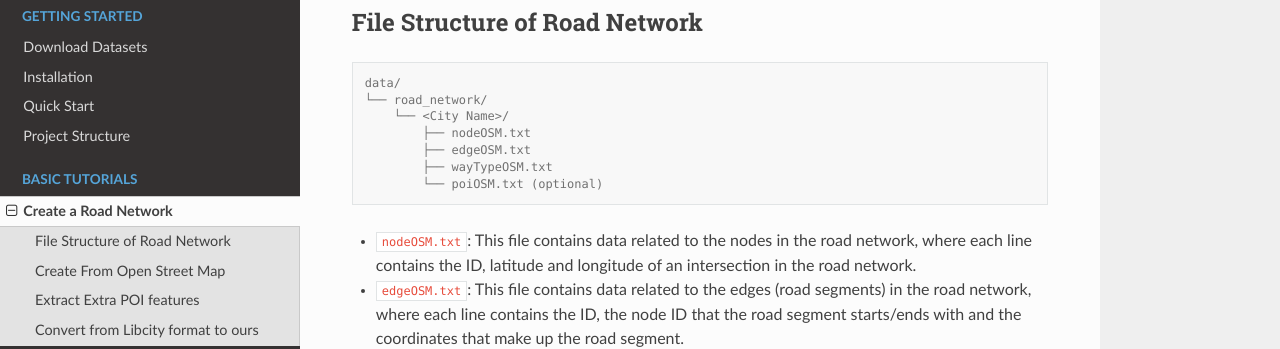
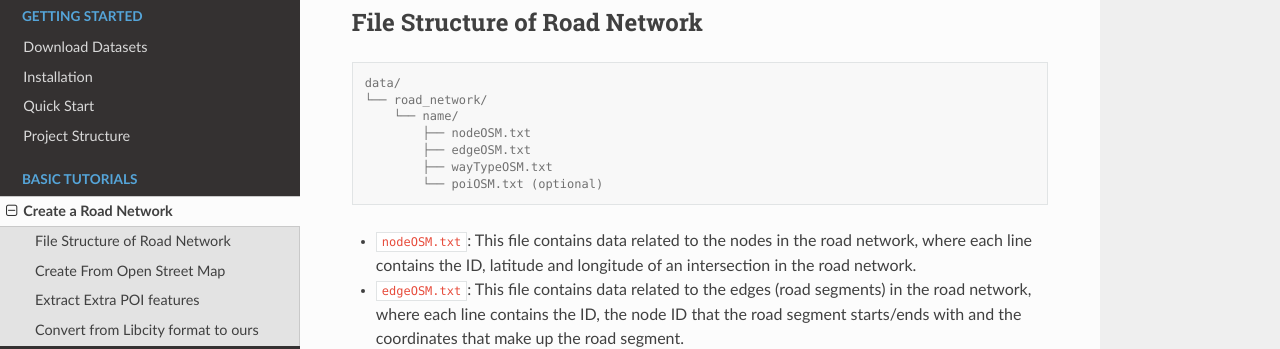
Before and after one commit to chenyuqi990215/HuggingDragon-Docs, a Sphinx documentation site: the page built from docs/source/basic_tutorials/road_network.rst, in a window 1280 px wide and 900 px high. Shown: the part 227-576 px from the top of the window. Built offline with Sphinx 7.4.7 and the Read the Docs theme 2.0.0, drawn with Linux system fonts in a browser that asks for light colours.

Commit message:
add road network

```diff
--- a/docs/source/_css/common.css
+++ b/docs/source/_css/custom.css
@@ -5,3 +5,8 @@
   float: left;
   padding: .1618em;
 }
+
+/* Change code block background color */
+.code-block {
+    background-color: #c8e6c9; /* Replace with your desired shade of green */
+}
--- a/docs/source/basic_tutorials/road_network.rst
+++ b/docs/source/basic_tutorials/road_network.rst
@@ -11,7 +11,7 @@ File Structure of Road Network
 
     data/
     └── road_network/
-        └── <City Name>/
+        └── name/
             ├── nodeOSM.txt
             ├── edgeOSM.txt
             ├── wayTypeOSM.txt
--- a/docs/source/conf.py
+++ b/docs/source/conf.py
@@ -65,7 +65,7 @@ html_static_path = ['_static']
 
 html_logo = "_static/logo.svg"
 html_css_files = [
-    '_css/common.css',
+    '_css/custom.css',
 ]
 
 source_suffix = ['.rst', '.md']
```
Also changed, not shown: 6 other files.
